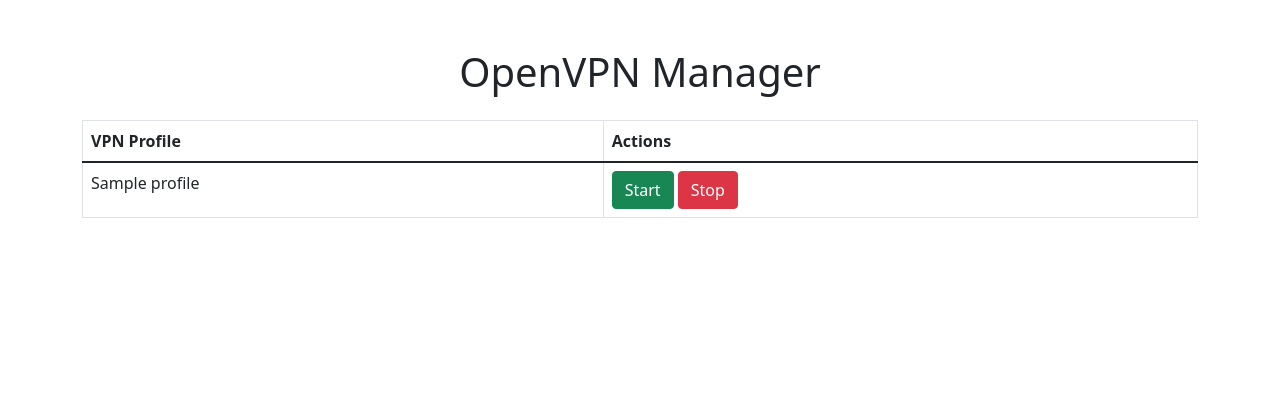
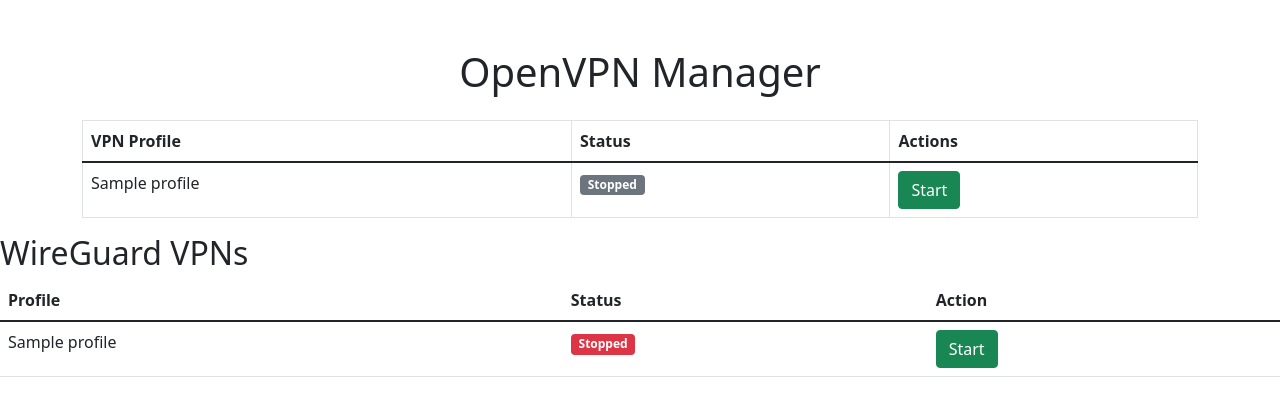
Before and after one commit to elvistony/pi-config-vpn, a Flask app: template templates/index.html in a window 1280 px wide. Shown: the top 416 px of the page. Run offline with Flask 3, Linux system fonts and the light colour scheme; the template is opened without the code that fills it: most values are stand-ins (such as "Sample title", 1, 10 or a date in 2020).

Commit message:
improved template

```diff
--- a/templates/index.html
+++ b/templates/index.html
@@ -13,6 +13,7 @@
             <thead>
                 <tr>
                     <th>VPN Profile</th>
+                    <th>Status</th>
                     <th>Actions</th>
                 </tr>
             </thead>
@@ -21,8 +22,52 @@
                 <tr>
                     <td>{{ profile }}</td>
                     <td>
-                        <a href="{{ url_for('start_vpn', profile=profile) }}" class="btn btn-success">Start</a>
-                        <a href="{{ url_for('stop_vpn', profile=profile) }}" class="btn btn-danger">Stop</a>
+                        {% if status[profile] %}
+                            <span class="badge bg-success">Running</span>
+                        {% else %}
+                            <span class="badge bg-secondary">Stopped</span>
+                        {% endif %}
+                    </td>
+                    <td>
+                        {% if status[profile] %}
+                            <a href="{{ url_for('stop_vpn', profile=profile) }}" class="btn btn-danger">Stop</a>
+                        {% else %}
+                            <a href="{{ url_for('start_vpn', profile=profile) }}" class="btn btn-success">Start</a>
+                        {% endif %}
+                    </td>
+                </tr>
+                {% endfor %}
+            </tbody>
+        </table>
+    </div>
+
+    <div class="vpn-section">
+        <h2>WireGuard VPNs</h2>
+        <table class="table">
+            <thead>
+                <tr>
+                    <th>Profile</th>
+                    <th>Status</th>
+                    <th>Action</th>
+                </tr>
+            </thead>
+            <tbody>
+                {% for profile in wireguard_profiles %}
+                <tr>
+                    <td>{{ profile }}</td>
+                    <td>
+                        {% if wireguard_status[profile] %}
+                        <span class="badge bg-success">Running</span>
+                        {% else %}
+                        <span class="badge bg-danger">Stopped</span>
+                        {% endif %}
+                    </td>
+                    <td>
+                        {% if wireguard_status[profile] %}
+                        <a href="/wireguard/stop/{{ profile }}" class="btn btn-danger">Stop</a>
+                        {% else %}
+                        <a href="/wireguard/start/{{ profile }}" class="btn btn-success">Start</a>
+                        {% endif %}
                     </td>
                 </tr>
                 {% endfor %}
```
